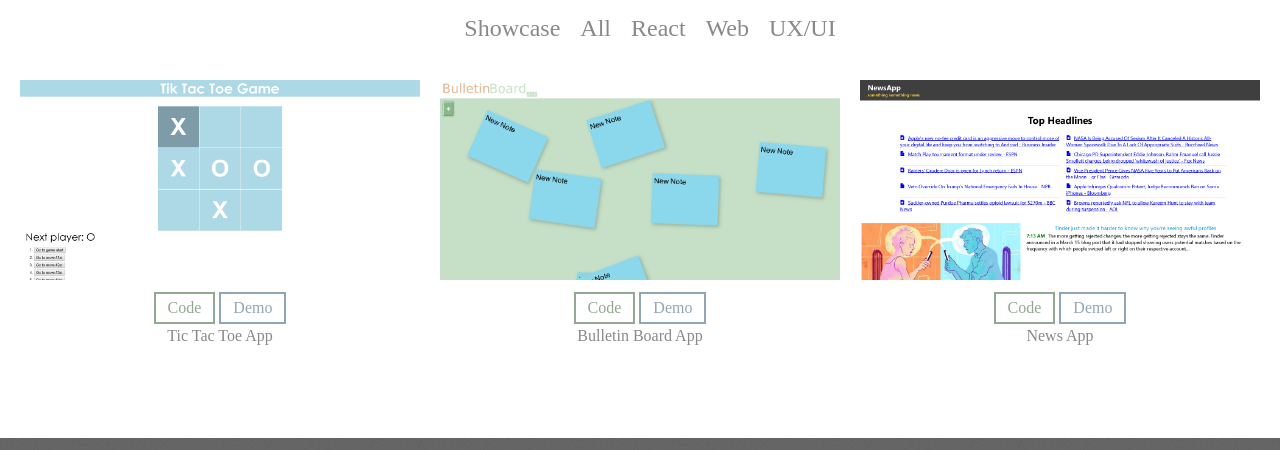
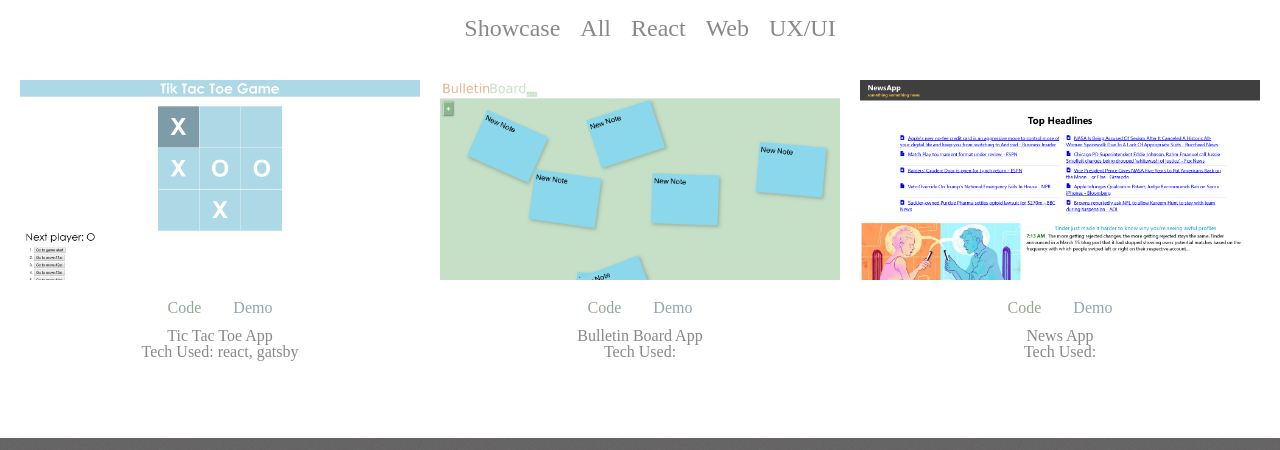
Before and after one commit to NaSymbol/andrewcrowe.nz, a Gatsby site: page /portfolio/main in a window 1280 px wide. Shown: the part 256-706 px from the top of the page. Built offline with nearby package versions, Linux system fonts and the light colour scheme; Gatsby itself is replaced by a stand-in of ours.

Commit message:
button condtion

```diff
--- a/src/pages/portfolio/main.js
+++ b/src/pages/portfolio/main.js
@@ -22,6 +22,7 @@ function ShowcaseItems(props){
                   <a className="button button--code" href={props.code}>Code</a>
                   <a className="button button--demo" href={props.demo}>Demo</a>
                   <div>{props.text}</div>
+                  <div>Tech Used: {props.tech}</div>
                   </div>
                 </div>
 
@@ -149,6 +150,7 @@ handleTest(text){
 
 
              {/* Filter Items List*/}
+             {/* must add conditonal render so that it stays displayed when clicked */}
              <div className="FilterItems">
              <div>
              <div onClick={() => this.handleTest('showcase')
@@ -192,6 +194,7 @@ handleTest(text){
                         text={item.text}
                         code={item.code}
                         demo={item.demo}
+                        tech={item.tech}
                         />
                   )}
 
--- a/src/pages/portfolio/main.scss
+++ b/src/pages/portfolio/main.scss
@@ -104,7 +104,7 @@ $textBlack:rgb(138, 137, 137);
 // the buttons for all the items in the portfolio linking to code and demos
 $button--code:rgb(147, 168, 147);
 .button--code{
-    border: 2px solid $button--code;
+    border: 2px solid white;
     color: $button--code;
     &:hover{
         color: white;
@@ -117,7 +117,7 @@ $button--code:rgb(147, 168, 147);
 
 $button--demo: rgb(146, 165, 180);
 .button--demo{
-    border: 2px solid $button--demo;
+    border: 2px solid white;
     color: $button--demo;
     &:hover{
         color: white;
@@ -128,6 +128,8 @@ $button--demo: rgb(146, 165, 180);
     }
 }
 .button{
+    // make the buttons take up much more room
+    // width:40%;
     padding: 6px 12px;
     text-align: center;
     text-decoration: none;
```
